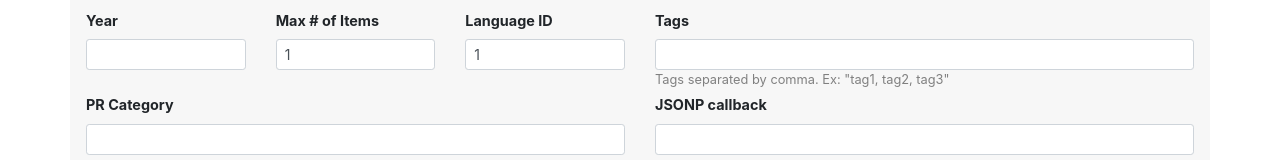
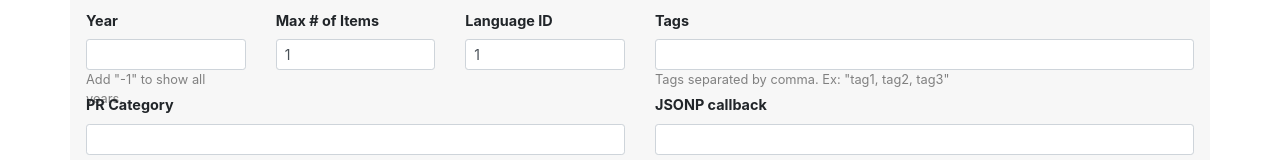
Before and after one commit to IonutP/feedbuilder, a React (Create React App) app: page / in a window 1280 px wide. Shown: the part 147-307 px from the top of the page. Built offline with nearby package versions, Linux system fonts and the light colour scheme.

Commit message:
add info for years

```diff
--- a/src/App.js
+++ b/src/App.js
@@ -86,6 +86,7 @@ class App extends React.Component {
                         <div className='col-sm-2'>
                             <label htmlFor='year'><strong>Year</strong></label>
                             <input autoComplete='off' className='form-control form-control-sm' type='number' name='year' onChange={this.onYearChange} defaultValue={this.state.year} />
+                            <div className="info-text">Add "-1" to show all years.</div>
                             {this.state.year.length > 0 ? (this.state.yearValid ? null : <ErrorText>Must be a valid year.</ErrorText>) : null}
                         </div>
                         <div className='col-sm-2'>
```
